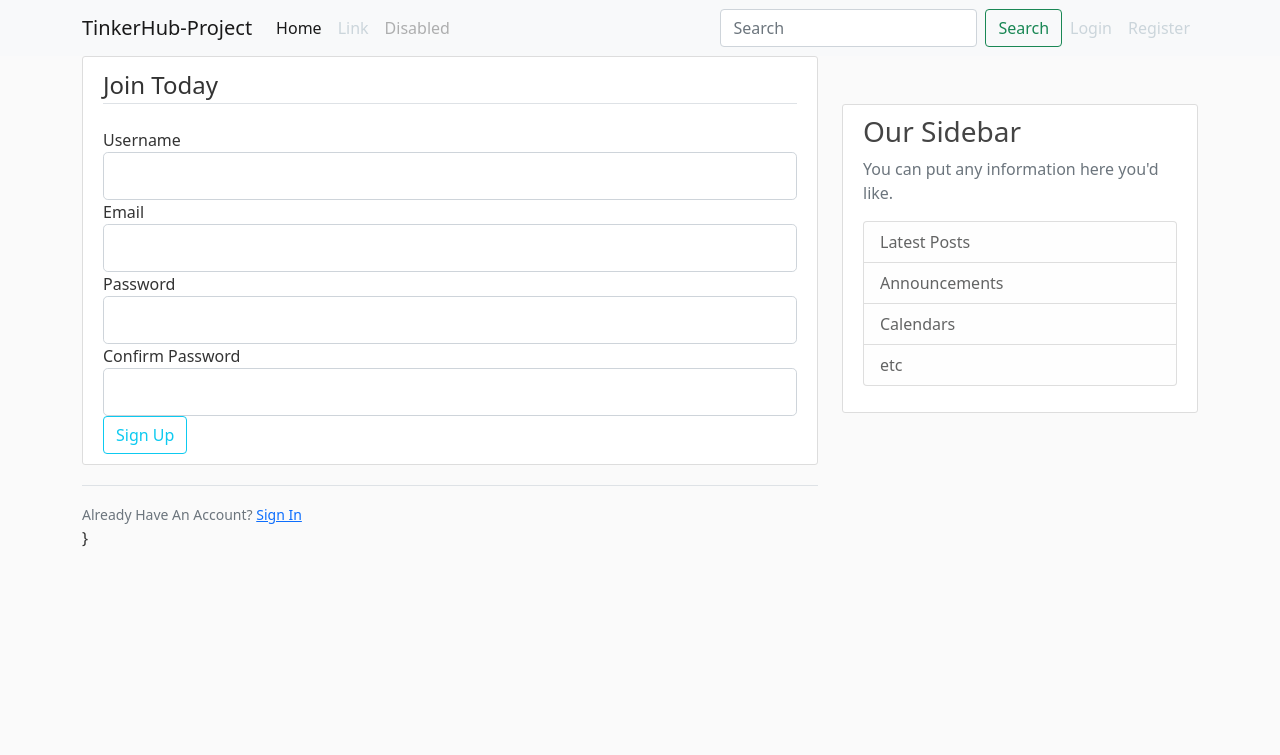
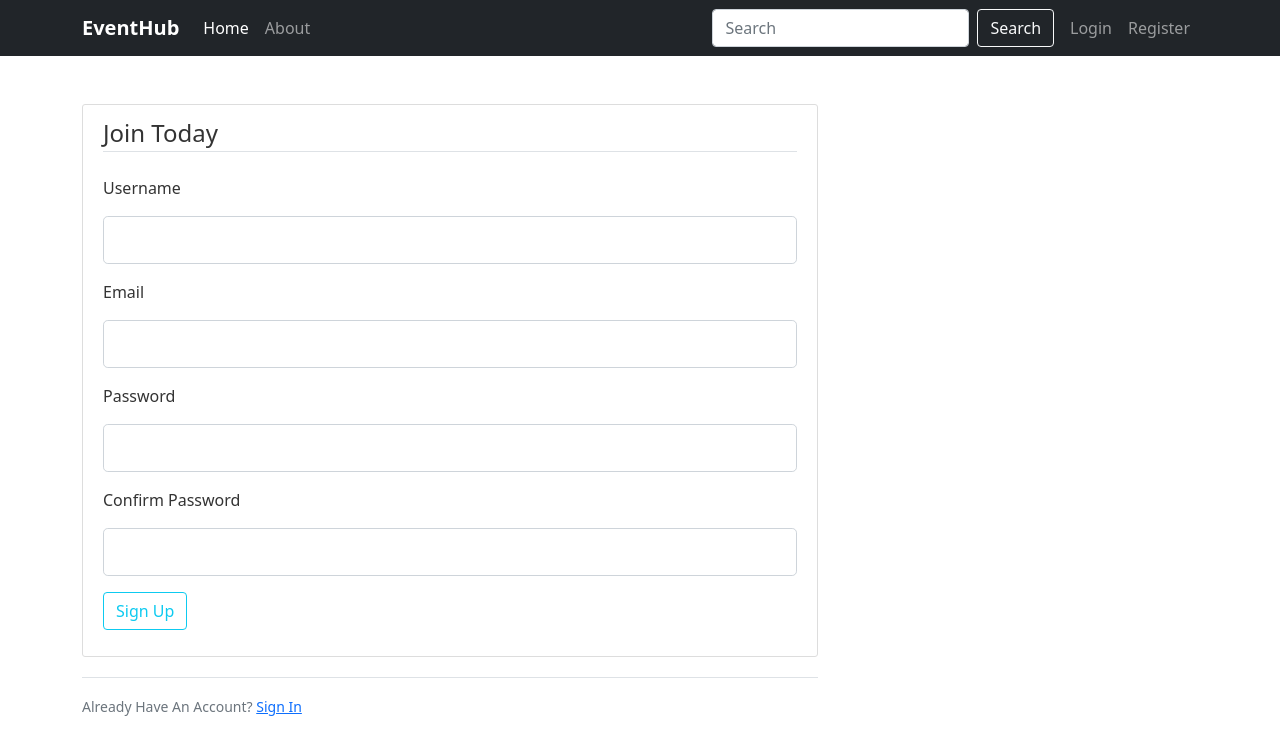
Before and after one commit to ujjwalkrishna7/Event_Hub, a Flask app: page /register in a window 1280 px wide. Shown: the top 755 px of the page. Run offline with Flask 2, Linux system fonts and the light colour scheme.

Commit message:
Adds changes to Navigation bar, changes to css and other minor layout changes

```diff
--- a/app.py
+++ b/app.py
@@ -1,6 +1,6 @@
 from flask import Flask,render_template,url_for,flash, redirect
-from forms  import RegistrationForm, LoginForm
-
+from forms import RegistrationForm, LoginForm # type: ignore
+from wtforms.validators import Email
 
 app = Flask(__name__)
 
@@ -39,7 +39,7 @@ def about():
 def register():
    form = RegistrationForm()
    if form.validate_on_submit():
-    flash("Account created for {}!".format(form.username.data),'success')
+    flash(f'Account created for {form.username.data}!','success')
     return redirect(url_for('home'))
    return render_template("register.html",title = "Register", form = form)
 
--- a/static/styles.css
+++ b/static/styles.css
@@ -8,8 +8,15 @@
 
 
 body {
-    background: #fafafa;
+
     color: #333333;
+
+
+  }
+
+  .navbar-brand{
+    font-weight: 700;
+
 
 
   }
@@ -18,16 +25,11 @@ body {
     color: #444444;
   }
 
-  .bg-steel {
-    background-color: #5f788a;
-  }
 
-  .site-header .navbar-nav .nav-link {
-    color: #cbd5db;
-  }
+
 
   .site-header .navbar-nav .nav-link:hover {
-    color: #ffffff;
+    color: #cbd5db;
   }
 
   .site-header .navbar-nav .nav-link.active {
--- a/templates/about.html
+++ b/templates/about.html
@@ -1,4 +1,7 @@
 {% extends "layout.html" %}
 {% block content %}
-    <h1>About Page</h1>
+    <h2 class="mt-5">About Page</h2>
+    <small class="text-muted">
+        Work under progress!!
+    </small>
 {% endblock content %}
--- a/templates/home.html
+++ b/templates/home.html
@@ -17,6 +17,7 @@
                   </div>
             </div>
 
+
             {% endfor %}
 
 
--- a/templates/layout.html
+++ b/templates/layout.html
@@ -13,9 +13,9 @@
      <!-- Title -->
 
     {% if title %}
-        <title>TinkerHub Project - {{ title }}</title>
+        <title>EventHub - {{ title }}</title>
     {% else %}
-        <title>TinkerHub Project</title>
+        <title>EventHub</title>
     {% endif %}
 </head>
 <body>
@@ -24,27 +24,25 @@
      <!-- Navbar -->
 
     <header class="site-header">
-        <nav class="navbar navbar-expand-lg navbar-light bg-light">
+        <nav class="navbar navbar-expand-lg navbar-dark bg-dark">
             <div class="container-fluid container">
               <button class="navbar-toggler" type="button" data-bs-toggle="collapse" data-bs-target="#navbarTogglerDemo03" aria-controls="navbarTogglerDemo03" aria-expanded="false" aria-label="Toggle navigation">
                 <span class="navbar-toggler-icon"></span>
               </button>
-              <a class="navbar-brand" href="#">TinkerHub-Project</a>
+              <a class="navbar-brand" href="{{ url_for('home') }}">EventHub</a>
               <div class="collapse navbar-collapse" id="navbarTogglerDemo03">
                 <ul class="navbar-nav me-auto mb-2 mb-lg-0">
                   <li class="nav-item">
-                    <a class="nav-link active" aria-current="page" href="#">Home</a>
+                    <a class="nav-link active" aria-current="page" href="{{ url_for('home') }}">Home</a>
                   </li>
                   <li class="nav-item">
-                    <a class="nav-link" href="#">Link</a>
+                    <a class="nav-link" href="{{ url_for('about') }}">About</a>
                   </li>
-                  <li class="nav-item">
-                    <a class="nav-link disabled" href="#" tabindex="-1" aria-disabled="true">Disabled</a>
-                  </li>
+
                 </ul>
-                <form class="d-flex">
+                <form class="d-flex me-2">
                   <input class="form-control me-2" type="search" placeholder="Search" aria-label="Search">
-                  <button class="btn btn-outline-success" type="submit">Search</button>
+                  <button class="btn btn-outline-light" type="submit">Search</button>
                 </form>
                  <!-- Navbar Right Side -->
                 <div class="navbar-nav">
@@ -69,15 +67,18 @@
           {% with messages = get_flashed_messages(with_categories= true) %}
              {% if messages %}
                {% for category, message in messages %}
-                <div class="alert alert-{{ category }}">
+                <div class="alert alert-{{ category }} mt-2">
                   {{ message }}
                 </div>
               {% endfor %}
              {% endif %}
           {% endwith %}
           {% block content %}{% endblock %}
-          }
+
         </div>
+
+
+        <!-- Sidebar
         <div class="col-md-4 mt-5">
           <div class="content-section">
             <h3>Our Sidebar</h3>
@@ -94,7 +95,7 @@
       </div>
     </main>
 
-
+         -->
 
 
 
--- a/templates/register.html
+++ b/templates/register.html
@@ -1,16 +1,16 @@
 {% extends "layout.html" %}
 {% block content %}
-    <div class="content-section">
+    <div class="content-section mt-5">
         <form method="POST" action="">
             {{ form.hidden_tag() }}
             <fieldset class="form-group">
                 <legend class="border-bottom mb-4">Join Today</legend>
-                <div class="form-group">
-                    {{ form.username.label(class="form-control-label") }}
+                <div class="form-group mb-3">
+                    {{ form.username.label(class="form-control-label mb-3") }}
 
                     {% if form.username.errors %}
                         {{ form.username(class="form-control form-control-lg is-invalid") }}
-                        <div class="invalid-feedback">
+                        <div class="invalid-feedback mb-3">
                             {% for error in form.username.errors %}
                                 <span>{{ error }}</span>
                             {% endfor %}
@@ -19,11 +19,11 @@
                         {{ form.username(class="form-control form-control-lg") }}
                     {% endif %}
                 </div>
-                <div class="form-group">
-                    {{ form.email.label(class="form-control-label") }}
+                <div class="form-group mb-3">
+                    {{ form.email.label(class="form-control-label mb-3") }}
                     {% if form.email.errors %}
                         {{ form.email(class="form-control form-control-lg is-invalid") }}
-                        <div class="invalid-feedback">
+                        <div class="invalid-feedback mb-3">
                             {% for error in form.email.errors %}
                                 <span>{{ error }}</span>
                             {% endfor %}
@@ -32,11 +32,11 @@
                         {{ form.email(class="form-control form-control-lg") }}
                     {% endif %}
                 </div>
-                <div class="form-group">
-                    {{ form.password.label(class="form-control-label") }}
+                <div class="form-group mb-3">
+                    {{ form.password.label(class="form-control-label mb-3") }}
                     {% if form.password.errors %}
                         {{ form.password(class="form-control form-control-lg is-invalid") }}
-                        <div class="invalid-feedback">
+                        <div class="invalid-feedback mb-3">
                             {% for error in form.password.errors %}
                                 <span>{{ error }}</span>
                             {% endfor %}
@@ -45,11 +45,11 @@
                         {{ form.password(class="form-control form-control-lg") }}
                     {% endif %}
                 </div>
-                <div class="form-group">
-                    {{ form.confirm_password.label(class="form-control-label") }}
+                <div class="form-group mb-3">
+                    {{ form.confirm_password.label(class="form-control-label mb-3") }}
                     {% if form.confirm_password.errors %}
                         {{ form.confirm_password(class="form-control form-control-lg is-invalid") }}
-                        <div class="invalid-feedback">
+                        <div class="invalid-feedback mb-3">
                             {% for error in form.confirm_password.errors %}
                                 <span>{{ error }}</span>
                             {% endfor %}
@@ -59,7 +59,7 @@
                     {% endif %}
                 </div>
             </fieldset>
-            <div class="form-group">
+            <div class="form-group mb-3">
                 {{ form.submit(class="btn btn-outline-info") }}
             </div>
         </form>
```
Also changed, not shown: templates/login.html (+9 -9 lines).
